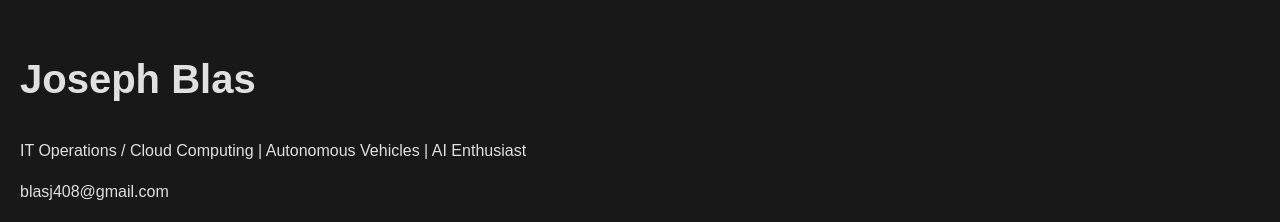
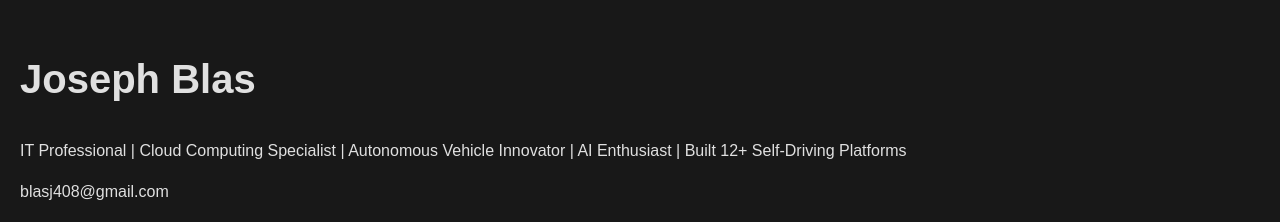
Before and after one commit to joblas/cloud_resume, a website: page public/index.html in a window 1280 px wide. Shown: the top 222 px of the page. Drawn offline with Linux system fonts and the light colour scheme; no server answers.

Commit message:
Headline update

```diff
--- a/public/index.html
+++ b/public/index.html
@@ -16,7 +16,7 @@
 <body>
     <header>
         <h1>Joseph Blas</h1>
-        <p>IT Operations / Cloud Computing | Autonomous Vehicles | AI Enthusiast</p>
+        <p>IT Professional | Cloud Computing Specialist | Autonomous Vehicle Innovator | AI Enthusiast | Built 12+ Self-Driving Platforms</p>
         <p>blasj408@gmail.com</p>
         <p>
             <a href="https://www.linkedin.com/in/joseph-blas" target="_blank" rel="noopener noreferrer">
```
